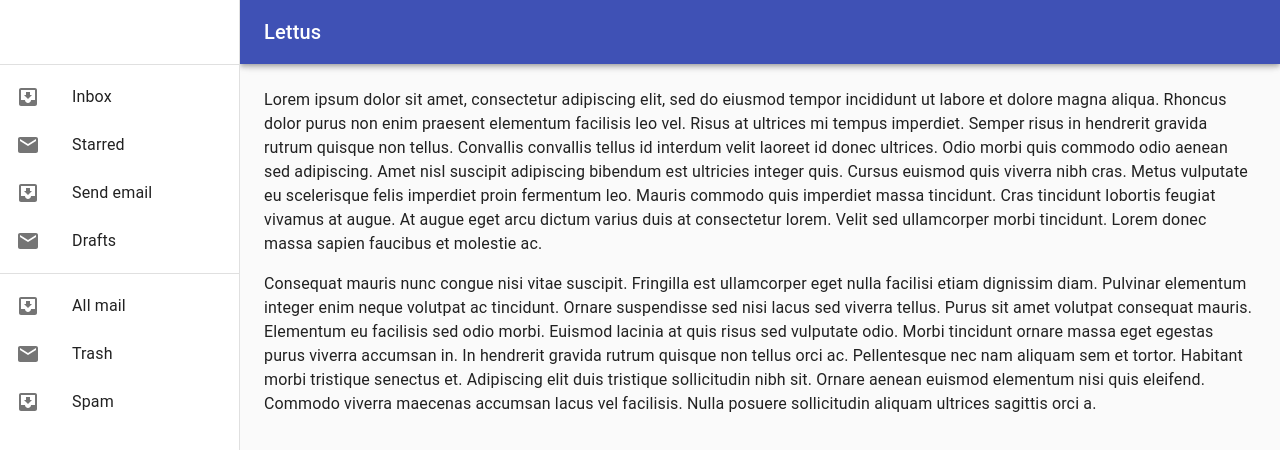
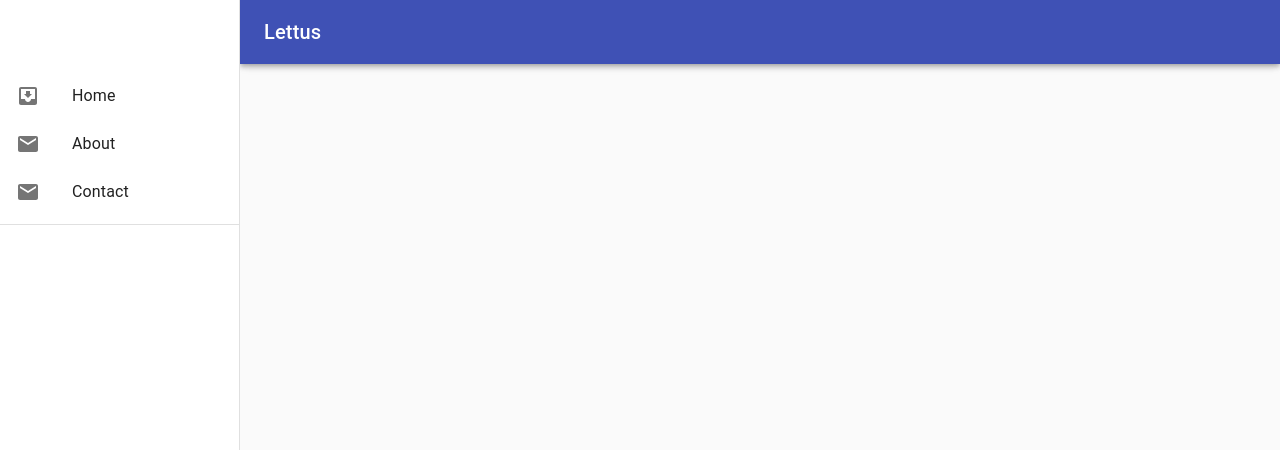
Before and after one commit to MaxFaust/Lettus, a React (Create React App) app: page / in a window 1280 px wide. Shown: the top 450 px of the page. Built offline with nearby package versions, Linux system fonts and the light colour scheme; what @mui-treasury/layout would draw is missing.

Commit message:
set up routing through Nav

```diff
--- a/src/components/App/App.js
+++ b/src/components/App/App.js
@@ -1,13 +1,22 @@
 import React, { Component } from "react";
 import { Root } from "@mui-treasury/layout";
+import CssBaseline from '@material-ui/core/CssBaseline';
+import { Route, Switch } from "react-router-dom";
 
 import Nav from '../Nav/Nav';
+import Home from '../Home/Home'
 
 class App extends Component {
   render() {
     return (
     <Root>
+    <CssBaseline />
       <Nav/>
+      <Switch>
+        <Route exact from="/" render={props => <Home {...props} />} />
+        {/* <Route exact path="/contact" render={props => <Contact {...props} />} />
+        <Route exact path="/about" render={props => <About {...props} />} /> */}
+      </Switch>
     </Root>
   );
 };
--- /dev/null
+++ b/src/components/Home/Home.js
@@ -0,0 +1,7 @@
+import React from "react";
+
+const Home = props => {
+  return <div>home page</div>;
+};
+
+export default Home;
--- a/src/components/Nav/Nav.js
+++ b/src/components/Nav/Nav.js
@@ -1,7 +1,6 @@
 import React from 'react';
 import PropTypes from 'prop-types';
 import AppBar from '@material-ui/core/AppBar';
-import CssBaseline from '@material-ui/core/CssBaseline';
 import Divider from '@material-ui/core/Divider';
 import Drawer from '@material-ui/core/Drawer';
 import Hidden from '@material-ui/core/Hidden';
@@ -16,6 +15,8 @@ import MenuIcon from '@material-ui/icons/Menu';
 import Toolbar from '@material-ui/core/Toolbar';
 import Typography from '@material-ui/core/Typography';
 import { makeStyles, useTheme } from '@material-ui/core/styles';
+
+import { withRouter } from "react-router-dom";
 
 const drawerWidth = 240;
 
@@ -57,32 +58,45 @@ function ResponsiveDrawer(props) {
   const classes = useStyles();
   const theme = useTheme();
   const [mobileOpen, setMobileOpen] = React.useState(false);
+  const { history } = props;
 
   const handleDrawerToggle = () => {
     setMobileOpen(!mobileOpen);
   };
 
+  const itemsList = [
+    {
+      text: "Home",
+      icon: <InboxIcon />,
+      onClick: () => history.push("/")
+    },
+    {
+      text: "About",
+      icon: <MailIcon />,
+      onClick: () => history.push("/about")
+    },
+    {
+      text: "Contact",
+      icon: <MailIcon />,
+      onClick: () => history.push("/contact")
+    }
+  ];
+
   const drawer = (
     <div>
       <div className={classes.toolbar} />
-      <Divider />
       <List>
-        {['Inbox', 'Starred', 'Send email', 'Drafts'].map((text, index) => (
-          <ListItem button key={text}>
-            <ListItemIcon>{index % 2 === 0 ? <InboxIcon /> : <MailIcon />}</ListItemIcon>
-            <ListItemText primary={text} />
-          </ListItem>
-        ))}
+        {itemsList.map((item, index) => {
+          const { text, icon, onClick } = item;
+          return (
+            <ListItem button key={text} onClick={onClick}>
+              {icon && <ListItemIcon>{icon}</ListItemIcon>}
+              <ListItemText primary={text} />
+            </ListItem>
+          );
+        })}
       </List>
       <Divider />
-      <List>
-        {['All mail', 'Trash', 'Spam'].map((text, index) => (
-          <ListItem button key={text}>
-            <ListItemIcon>{index % 2 === 0 ? <InboxIcon /> : <MailIcon />}</ListItemIcon>
-            <ListItemText primary={text} />
-          </ListItem>
-        ))}
-      </List>
     </div>
   );
 
@@ -90,7 +104,7 @@ function ResponsiveDrawer(props) {
 
   return (
     <div className={classes.root}>
-      <CssBaseline />
+
       <AppBar position="fixed" className={classes.appBar}>
         <Toolbar>
           <IconButton
@@ -140,29 +154,6 @@ function ResponsiveDrawer(props) {
       </nav>
       <main className={classes.content}>
         <div className={classes.toolbar} />
-        <Typography paragraph>
-          Lorem ipsum dolor sit amet, consectetur adipiscing elit, sed do eiusmod tempor incididunt
-          ut labore et dolore magna aliqua. Rhoncus dolor purus non enim praesent elementum
-          facilisis leo vel. Risus at ultrices mi tempus imperdiet. Semper risus in hendrerit
-          gravida rutrum quisque non tellus. Convallis convallis tellus id interdum velit laoreet id
-          donec ultrices. Odio morbi quis commodo odio aenean sed adipiscing. Amet nisl suscipit
-          adipiscing bibendum est ultricies integer quis. Cursus euismod quis viverra nibh cras.
-          Metus vulputate eu scelerisque felis imperdiet proin fermentum leo. Mauris commodo quis
-          imperdiet massa tincidunt. Cras tincidunt lobortis feugiat vivamus at augue. At augue eget
-          arcu dictum varius duis at consectetur lorem. Velit sed ullamcorper morbi tincidunt. Lorem
-          donec massa sapien faucibus et molestie ac.
-        </Typography>
-        <Typography paragraph>
-          Consequat mauris nunc congue nisi vitae suscipit. Fringilla est ullamcorper eget nulla
-          facilisi etiam dignissim diam. Pulvinar elementum integer enim neque volutpat ac
-          tincidunt. Ornare suspendisse sed nisi lacus sed viverra tellus. Purus sit amet volutpat
-          consequat mauris. Elementum eu facilisis sed odio morbi. Euismod lacinia at quis risus sed
-          vulputate odio. Morbi tincidunt ornare massa eget egestas purus viverra accumsan in. In
-          hendrerit gravida rutrum quisque non tellus orci ac. Pellentesque nec nam aliquam sem et
-          tortor. Habitant morbi tristique senectus et. Adipiscing elit duis tristique sollicitudin
-          nibh sit. Ornare aenean euismod elementum nisi quis eleifend. Commodo viverra maecenas
-          accumsan lacus vel facilisis. Nulla posuere sollicitudin aliquam ultrices sagittis orci a.
-        </Typography>
       </main>
     </div>
   );
@@ -176,4 +167,4 @@ ResponsiveDrawer.propTypes = {
   window: PropTypes.func,
 };
 
-export default ResponsiveDrawer;
+export default withRouter(ResponsiveDrawer);
--- a/src/index.js
+++ b/src/index.js
@@ -2,10 +2,14 @@ import React from 'react';
 import ReactDOM from 'react-dom';
 import App from './components/App/App';
 import reportWebVitals from './reportWebVitals';
+import { BrowserRouter } from 'react-router-dom';
+
 
 ReactDOM.render(
   <React.StrictMode>
+  <BrowserRouter>
     <App />
+  </BrowserRouter>
   </React.StrictMode>,
   document.getElementById('root')
 );
```
